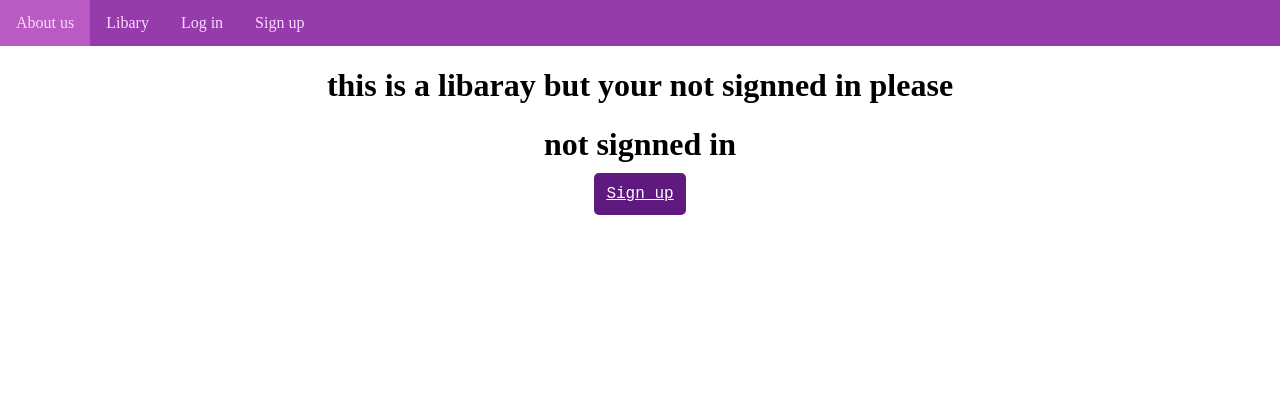
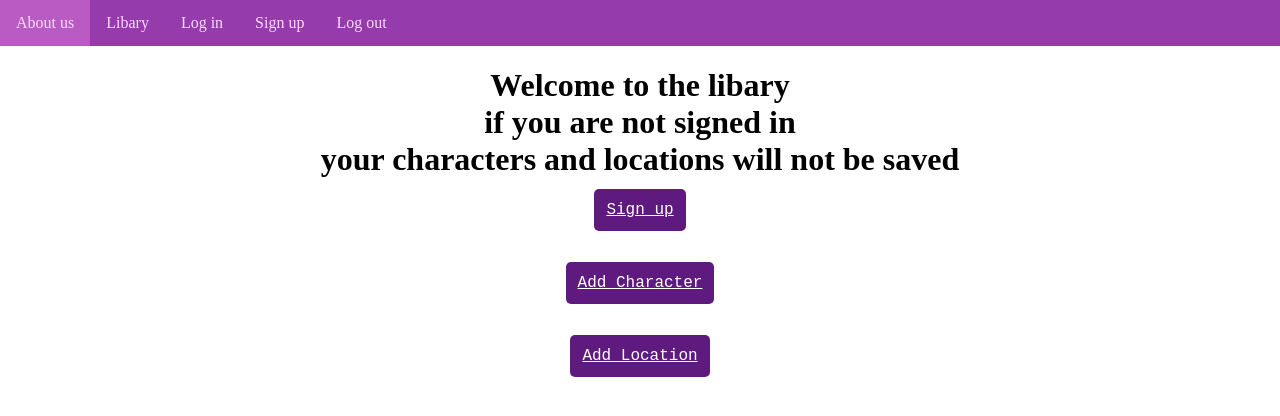
Before and after one commit to VIXIEN-009/Equestria_worldbuilder-, a Flask app: page /libary in a window 1280 px wide. Shown: the top 416 px of the page. Run offline with Flask 3, Linux system fonts and the light colour scheme.

Commit message:
adding character form and css not fully done but is looking good so far

```diff
--- a/app.py
+++ b/app.py
@@ -1,4 +1,4 @@
-from flask import Flask , render_template, request,flash, session, redirect
+from flask import Flask , render_template, request, flash, session, redirect
 import sqlite3
 from werkzeug.security import generate_password_hash, check_password_hash
 from livereload import Server
@@ -8,6 +8,8 @@ app = Flask(__name__)
 
 DB = 'database.db'
 app.config['SECRET_KEY'] = "SecretStarlightGlimmerKey"
+
+UPLOAD_here = Path('static/UPlOAD')
 
 def query_db(sql,args=(),one=False):
     """Connect to the db and run the provided query
@@ -20,7 +22,7 @@ def query_db(sql,args=(),one=False):
     try:
         cursor.execute(sql, args)
         results = [dict(row) for row in cursor.fetchall()]
-        db.commit
+        db.commit()
 
         if not results:
             return None
@@ -45,22 +47,14 @@ def index():
 def signup():
  print(request.form)
  if request.method == 'POST':
-           email = request.form['email']
-           username = request.form['username']
-           password = request.form['psw']
-           hashed_password = generate_password_hash(password)
-           sql = "INSERT INTO user (email, username, password) VALUES (?,?, ?)"
-           res = query_db(sql,(email,username,hashed_password))
-           if isinstance(res, Exception):
-               print("print", res)
-               if isinstance(res, sqlite3.IntegrityError):
-                   flash("Username already exists")
-               else:
-                   flash("An error has occured. please ")
-           else:
-               flash("Sign Up Successful")
-               redirect('/')
- return render_template('signup.html')
+    email = request.form['email']
+    username = request.form['username']
+    password = request.form['psw']
+    hashed_password = generate_password_hash(password)
+    sql = "INSERT INTO user (email, username, password) VALUES (?,?, ?)"
+    query_db(sql,(email,username,hashed_password))
+    flash("signup sucessful")
+ return render_template("signup.html")
 
 
 
@@ -74,15 +68,24 @@ def login():
         sql = "SELECT * FROM user WHERE username = ?"
         user = query_db(sql=sql, args=(username,),one=True)
         if user:
-            if check_password_hash(user['psw'] ,password):
+            if check_password_hash(user['password'] ,password):
                 session['user'] = user
                 flash("logged in sucessfully")
-                redirect('/')
     return render_template('login.html')
+
+@app.route( '/logout')
+def logout():
+    session['user'] = None
+    return redirect('/')
 
 @app.route( '/libary' )
 def libary():
-    return render_template('libary.html')
+        return render_template('libary.html')
+
+@app.route('/Character')
+def Character():
+        return render_template('Character.html')
+
 
 @app.errorhandler(404)
 def page_not_found(error):
--- a/static/style.css
+++ /dev/null
@@ -1,3 +0,0 @@
-.p {
-    background-image: url(download.jpg);
-}
--- a/templates/base.html
+++ b/templates/base.html
@@ -4,7 +4,18 @@
     <meta charset="UTF-8">
     <meta name="viewport" content="width=device-width, initial-scale=1.0">
     <title>eqestria character storage</title>
+
     {% block content %}
     {% endblock %}
+    {% with messages = get_flashed_messages() %}
+    {% if messages %}
+    <ul>
+        {% for message in messages %}
+        <li>{{ message }}
+        </li>
+        {% endfor %}
+    </ul>
+    {% endif %}
+    {% endwith %}
 </body>
 </html>
--- a/templates/libary.html
+++ b/templates/libary.html
@@ -2,33 +2,20 @@
 {% include 'nav.html' %}
 {% block content %}
 
- {% if not session[user] %}
- <center><h1> this is a libaray but your not signned in please</h1></center>
- {% else %}
- <center><h1> Welcome to the Libary</h1></center>
-{% endif %}
+<center><h1>Welcome to the libary <br>
+  if you are not signed in <br>
+   your characters and locations will not be saved</h1></center>
 
-{% if session[user] %}
+<center><a href="/signup" class="signup">Sign up</a></center>
+<br>
+<br>
+<br>
+<center><a href="/Character" class="AddC"> Add Character </a></center>
+<br>
+<br>
+<br>
+<center><a href="/AddLocation" class="AddL"> Add Location </a></center>
 <style>
-.AddC {
-  background-color: #5e1a7e;
-  color: white;
-  font-size: 15px;
-  padding: 12px;
-  border: none;
-  border-radius: 5px;
-  cursor: pointer;
-}
-
-.AddC:hover {
-  background-color: #d194da;
-}
-
-</style>
-<a href="/AddCharacter" class="AddC">Add character</a>
-{% else %}
- <center><h1> not signned in </h1></center>
-  <style>
 .signup {
   font-family: 'Courier New', Courier, monospace;
   font-size: medium;
@@ -43,9 +30,37 @@
 .signup:hover {
   background-color: #d194da;
 }
+.AddC {
+  font-family: 'Courier New', Courier, monospace;
+  font-size: medium;
+  background-color: #5e1a7e;
+  color: white;
+  padding: 12px;
+  border: 45px;
+  border-radius: 5px;
+  cursor: pointer;
+}
+
+.AddC:hover {
+  background-color: #d194da;
+}
+.AddL {
+  font-family: 'Courier New', Courier, monospace;
+  font-size: medium;
+  background-color: #5e1a7e;
+  color: white;
+  padding: 12px;
+  border: 45px;
+  border-radius: 5px;
+  cursor: pointer;
+}
+
+.AddL:hover {
+  background-color: #d194da;
+}
 </style>
-<center><a href="/signup" class="signup">Sign up</a></center>
 
 
-{% endif %}
+
+
 {% endblock %}
--- a/templates/nav.html
+++ b/templates/nav.html
@@ -41,12 +41,9 @@ ul li a:hover {
 <ul>
   <li><a href="/">About us</a></li>
   <li><a href="/libary">Libary</a></li>
-              {% if not session[user] %}
                 <li class="login"><a href="/login">Log in</a></li>
                 <li class="login"><a href="/signup">Sign up</a></li>
-            {% else %}
-            <li><a href="/logout">Log out {{session['user']['username']}}</a></li>
-            {% endif %}
+                <li class= logout><a href="/">Log out </a></li>
 </ul>
 </body>
 </html>
```
Also changed, not shown: templates/Character.html (+102 -0 lines), templates/index.html (+7 -12 lines), database.db, static/sxas.jpg (added), 1 other file.
